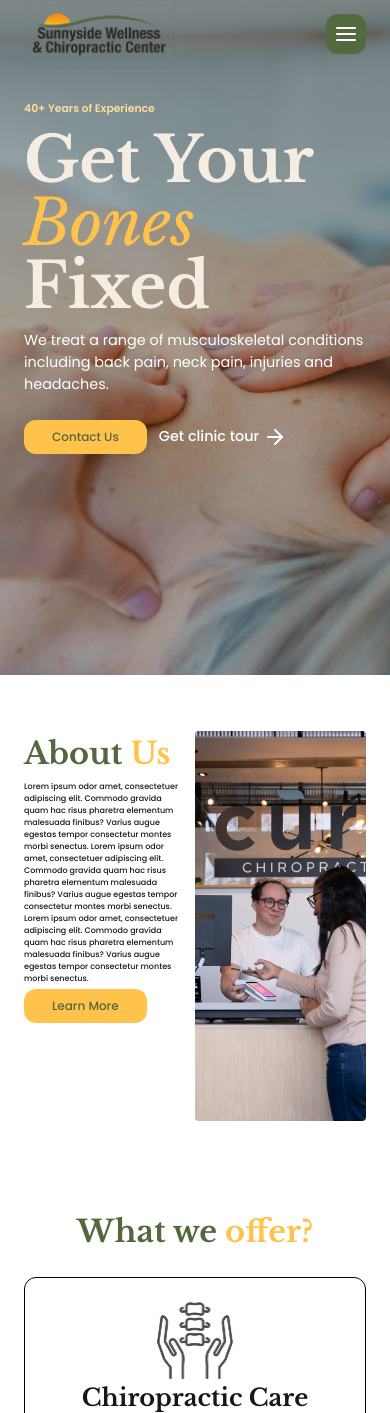
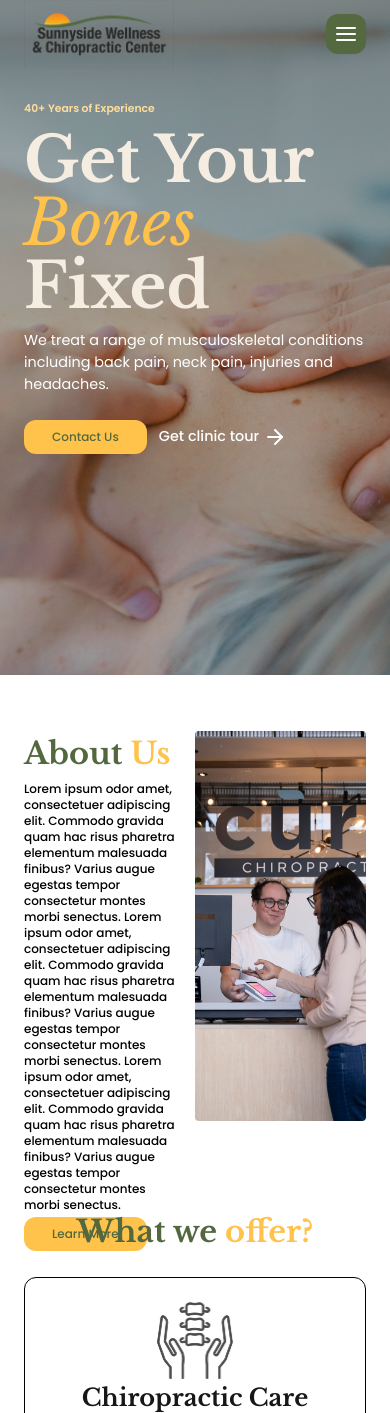
Before and after one commit to THE-ERRORs-og/sunnyside_chiropractic, a Next.js app: page / in a window 390 px wide. Shown: the top 1413 px of the page. Built offline with nearby package versions, Linux system fonts and the light colour scheme.

Commit message:
Add responsive typography and container styles in globals.css

```diff
--- a/app/globals.css
+++ b/app/globals.css
@@ -40,6 +40,9 @@ body {
   img {
     @apply block max-w-full;
   }
+  p{
+    @apply text-[#000] font-normal text-[0.75rem] md:text-[1rem] lg:text-[1.5rem] leading-[1rem] md:leading-[1.25rem] lg:leading-[2.25rem]
+  }
 
 }
 
@@ -57,8 +60,9 @@ body {
   .my{
     @apply mt-14 mb-14
   }
-
-
+  .container{
+    @apply px my min-h-8
+  }
 
   .logo-img{
     @apply md:w-[200px] w-[150px]
```
